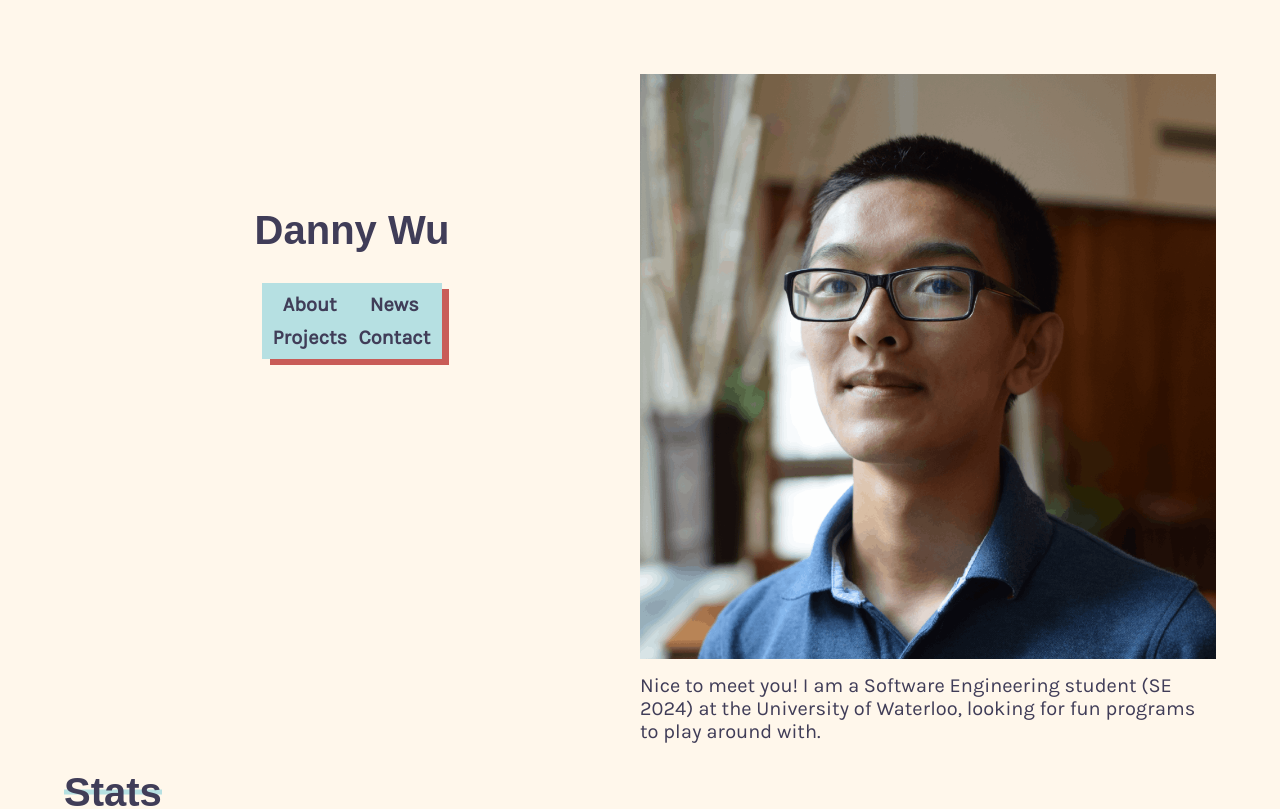
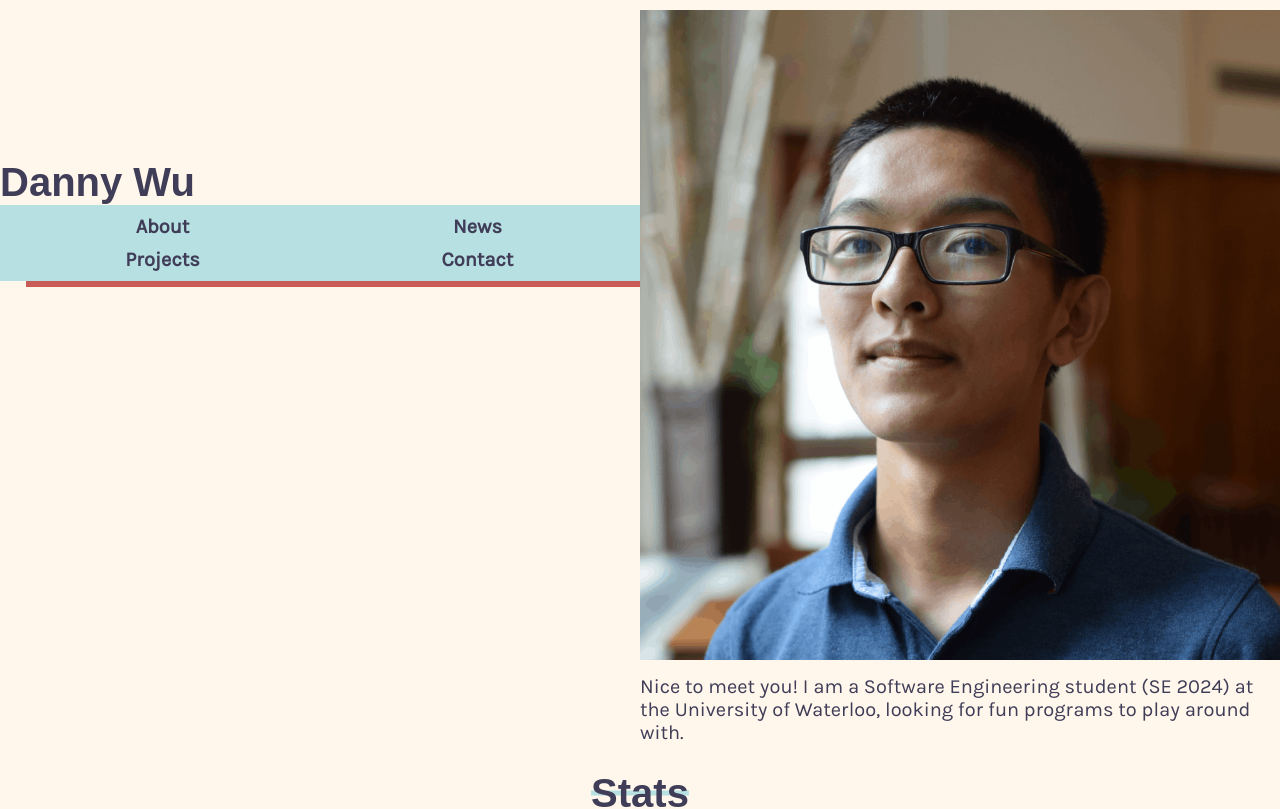
Before and after one commit to dannywuwu/dannywuwu.github.io, a React (Create React App) app: page / in a window 1280 px wide. Shown: the top 809 px of the page. Built offline with nearby package versions, Linux system fonts and the light colour scheme.

Commit message:
center section titles for latop mode

```diff
--- a/src/Components/Intro.tsx
+++ b/src/Components/Intro.tsx
@@ -7,10 +7,8 @@ interface IntroProps {}
 export const Intro = (props: IntroProps) => {
   return (
     <div className="intro-wrapper">
-      <div className="header-intro">
-        <h1 id="intro-name">Danny Wu</h1>
-        <Navbox></Navbox>
-      </div>
+      <h1 id="intro-name">Danny Wu</h1>
+      <Navbox></Navbox>
     </div>
   );
 };
--- a/src/res/styles/App.scss
+++ b/src/res/styles/App.scss
@@ -1,13 +1,17 @@
 @import "styles";
 
 @mixin mobile-styles {
-  margin: 5%;
+  margin: $mobile-margin;
   font-size: 1.6rem;
 }
 
 @mixin tablet-styles {
-  margin: 5%;
+  margin: $tablet-margin;
   font-size: 2rem;
+}
+
+@mixin laptop-styles {
+  margin: 0;
 }
 
 .App {
@@ -58,3 +62,13 @@ img {
     @include tablet-styles;
   }
 }
+
+@media screen and (min-width: $laptop) {
+  .App {
+    @include laptop-styles;
+  }
+  .section-title {
+    margin-left: auto;
+    margin-right: auto;
+  }
+}
--- a/src/res/styles/styles.scss
+++ b/src/res/styles/styles.scss
@@ -5,3 +5,6 @@ $secondary-accent: #c95c57;
 
 $tablet: 768px;
 $laptop: 992px;
+
+$mobile-margin: 5%;
+$tablet-margin: 5%;
```
